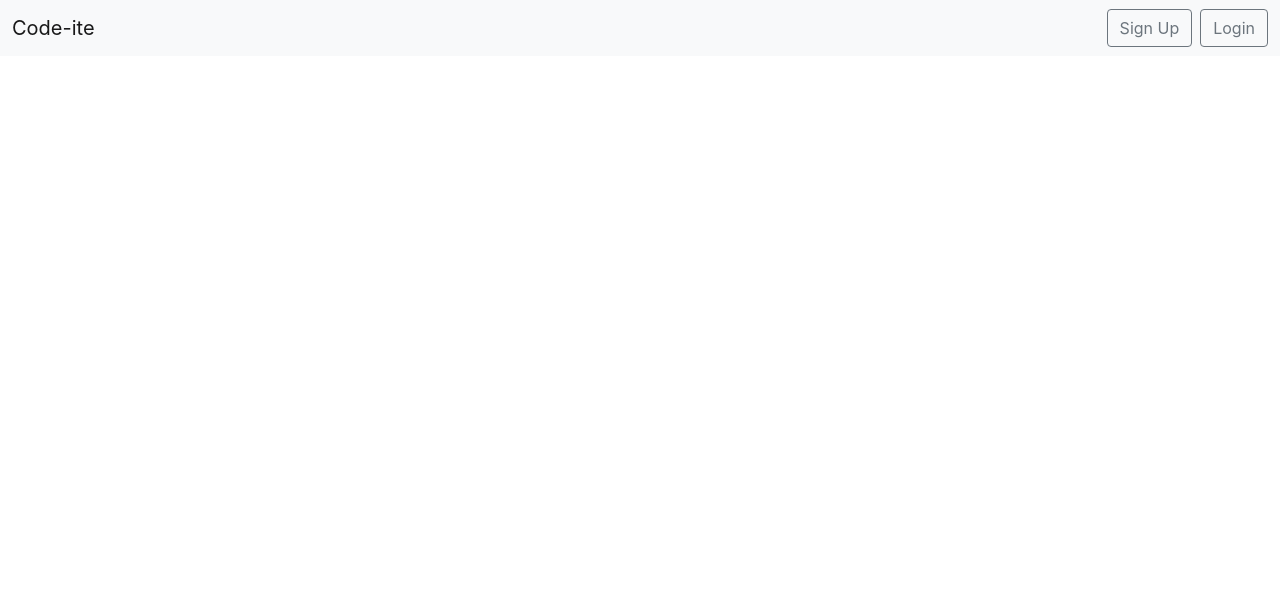
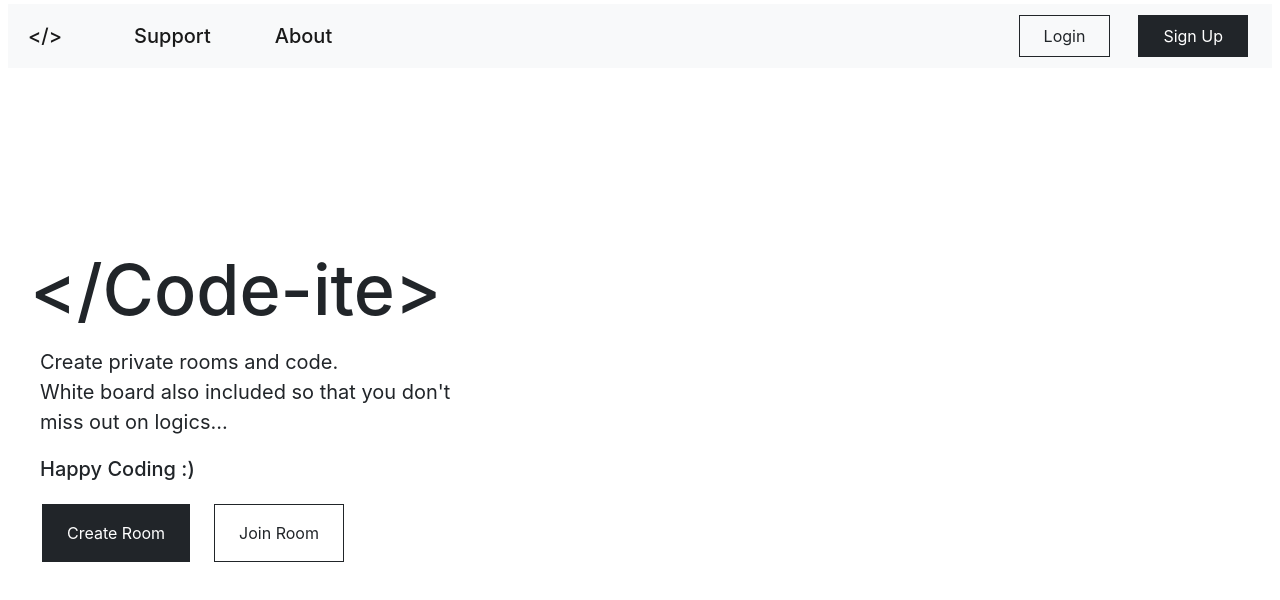
Before and after one commit to namankhare/code-ite, a React (Create React App) app in the folder client/: page / in a window 1280 px wide. Shown: the top 600 px of the page. Built offline with nearby package versions, Linux system fonts and the light colour scheme.

Commit message:
Navbar modified+ Left section

```diff
--- a/client/package.json
+++ b/client/package.json
@@ -8,6 +8,7 @@
     "@testing-library/user-event": "^12.1.10",
     "react": "^17.0.2",
     "react-dom": "^17.0.2",
+    "react-router-dom": "^6.0.2",
     "react-scripts": "4.0.3",
     "web-vitals": "^1.0.1"
   },
--- a/client/src/App.js
+++ b/client/src/App.js
@@ -1,12 +1,17 @@
 import React from "react";
 import Headers from './components/header'
+import Leftsec from "./components/left_section";
+import {BrowserRouter as Router,Switch,Route,} from "react-router-dom";
 
 function App() {
   return (
+    <Router>
     <div className="App">
       <Headers/>
+      <Leftsec/>
 
     </div>
+    </Router>
   );
 }
 
--- a/client/src/components/header.js
+++ b/client/src/components/header.js
@@ -1,18 +1,32 @@
 import React from 'react'
+import {Link} from "react-router-dom";
+const headers = () => {
+  const btnn={
+    borderRadius:0,
+  }
 
-const headers = () => {
     return (
         <>
         <div>
-        <nav className="navbar navbar-expand-lg navbar-light bg-light">
+        <nav className="navbar navbar-expand-lg navbar-light bg-light mx-2 my-1 px-2 py-2">
   <div className="container-fluid">
-    <a className="navbar-brand" href="#">Code-ite</a>
+    <Link className="navbar-brand mb-0 h1 " to="#">{"</>"}</Link>
+    <div class="collapse navbar-collapse" id="navbarSupportedContent">
+      <ul class="navbar-nav me-auto mb-2 mb-lg-0">
+        <li class="nav-item">
+          <Link class="nav-link active mx-5 my-1 h5" aria-current="page" to="#">Support</Link>
+        </li>
+        <li class="nav-item">
+          <Link class="nav-link active mx-6 my-1 h5" to="#">About</Link>
+        </li>
+        </ul>
+        </div>
 
 
     <div className="  navbar- " id="navbarSupportedContent">
-    <button type="button" class="btn btn-outline-secondary mx-2">Sign Up</button>
+    <button type="button" class="btn btn-outline-dark text-nowrap px-4 py-2 mx-4 "style={btnn}>Login</button>
 
-      <button type="button" class="btn btn-outline-secondary">Login</button>
+      <button type="button" class="btn btn-dark px-4 py-2 text-nowrap mx-1" style={btnn}>Sign Up</button>
     </div>
   </div>
 </nav>
--- /dev/null
+++ b/client/src/components/left_section.js
@@ -0,0 +1,46 @@
+import React from 'react'
+
+const Leftsec = () => {
+    const btnn={
+        borderRadius:0,
+    }
+
+    const leftstyle={
+        margin: "170px 20px",
+        width: "50%",
+        padding:"10px 10px",
+    };
+
+    const leftpara={
+        fontSize: 20,
+        margin: "10px 5px",
+        padding: "5px ",
+
+    }
+    const button={
+        margin:""
+    }
+
+    const lefthead={
+        fontSize: 70,
+    }
+    return (
+        <div className=" container" style={leftstyle}>
+            <h1 style={lefthead}>{"</Code-ite>"}</h1>
+            <p className="leftpara" style ={leftpara}> Create private rooms and code.<br/>
+                White board also included so that you don't<br/>
+                miss out on logics...<br/>
+            </p>
+
+            <h4 style={leftpara}>Happy Coding :)</h4>
+
+            <div className="container-fluid">
+                <button type="submit"  className="btn btn-dark  my-2 px-4 py-3" style={btnn}> Create Room</button>
+                <button type="submit" className="btn btn-outline-dark mx-4 my-2 px-4 py-3" style={btnn} >  Join Room  </button>
+            </div>
+
+        </div>
+    )
+}
+
+export default Leftsec
```
Also changed, not shown: 2 other files (tests, documents, lock files or other folders).
